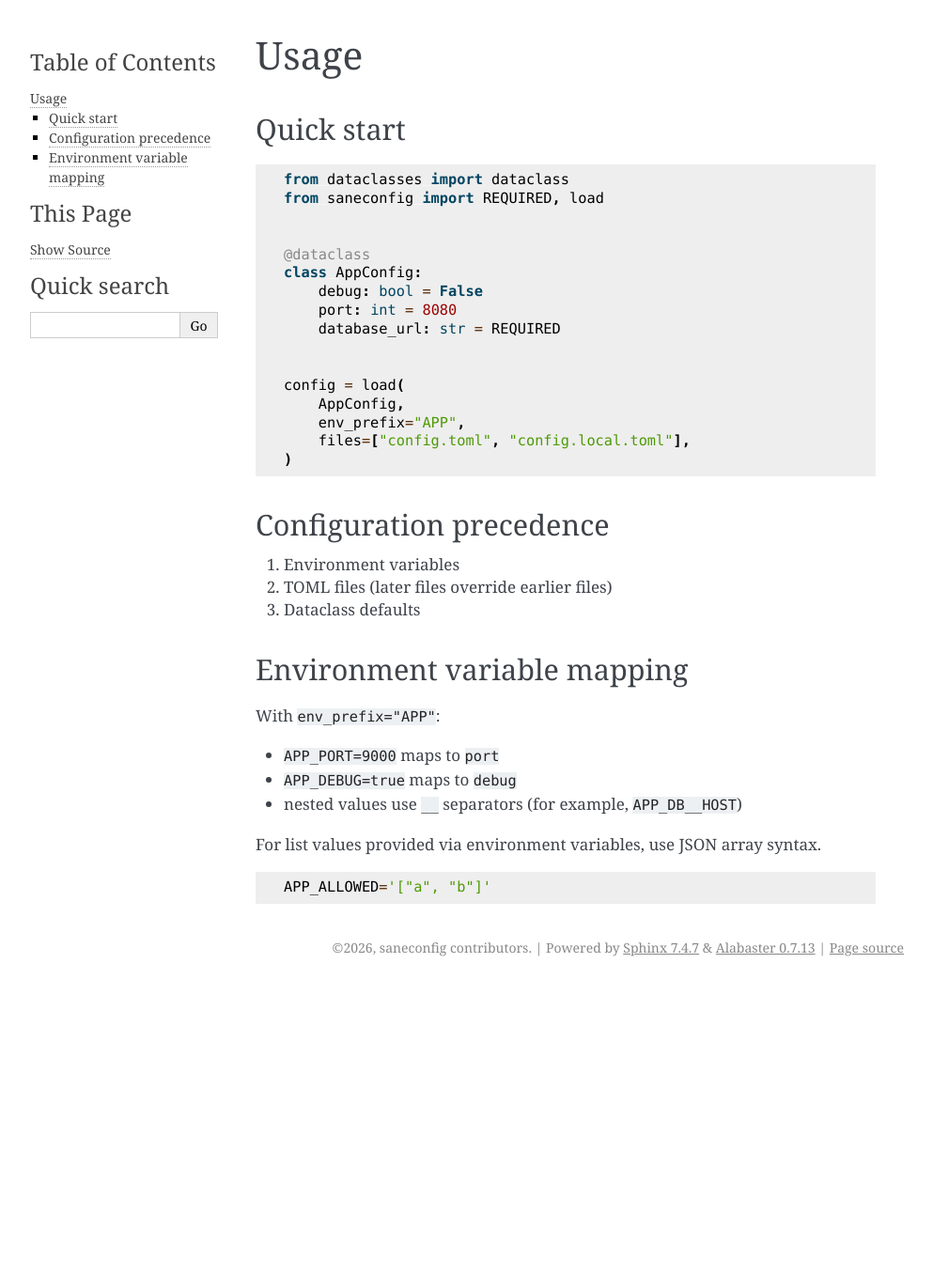
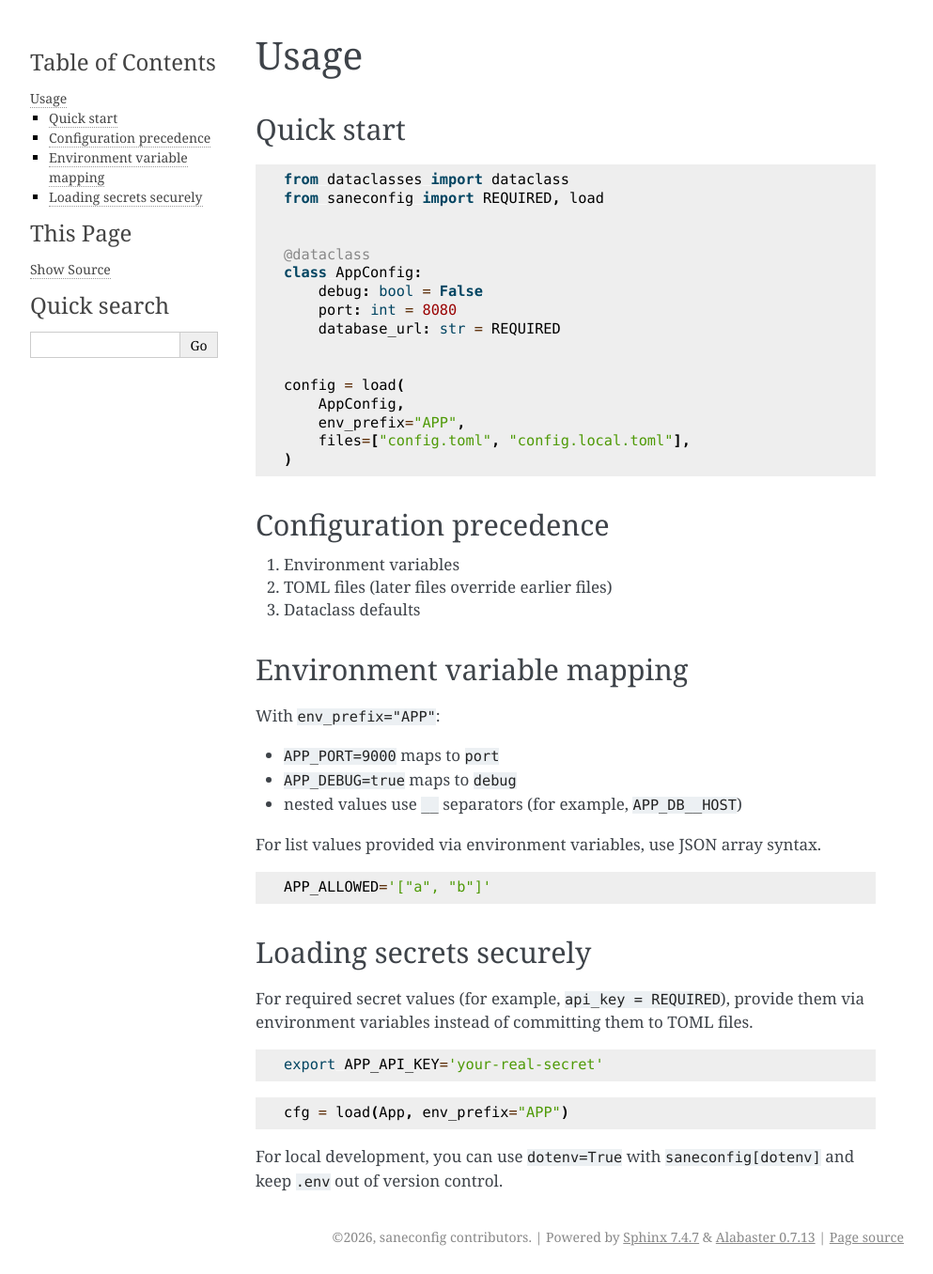
Before and after one commit to srichs/saneconfig, a Sphinx documentation site: the page built from docs/usage.rst, in a window 1280 px wide. Shown: the whole page at 94% size, without its empty margins (148-1141 px from the left). Built offline with Sphinx 7.4.7, drawn with Linux system fonts in a browser that asks for light colours; before the commit the page ends 1048 px from its top, so only the background shows below that.

Commit message:
Document secure loading for required API keys

```diff
--- a/docs/usage.rst
+++ b/docs/usage.rst
@@ -44,3 +44,20 @@ For list values provided via environment variables, use JSON array syntax.
 .. code-block:: bash
 
    APP_ALLOWED='["a", "b"]'
+
+Loading secrets securely
+------------------------
+
+For required secret values (for example, ``api_key = REQUIRED``), provide them via
+environment variables instead of committing them to TOML files.
+
+.. code-block:: bash
+
+   export APP_API_KEY='your-real-secret'
+
+.. code-block:: python
+
+   cfg = load(App, env_prefix="APP")
+
+For local development, you can use ``dotenv=True`` with ``saneconfig[dotenv]`` and
+keep ``.env`` out of version control.
```
Also changed, not shown: README.md (+27 -0 lines).
